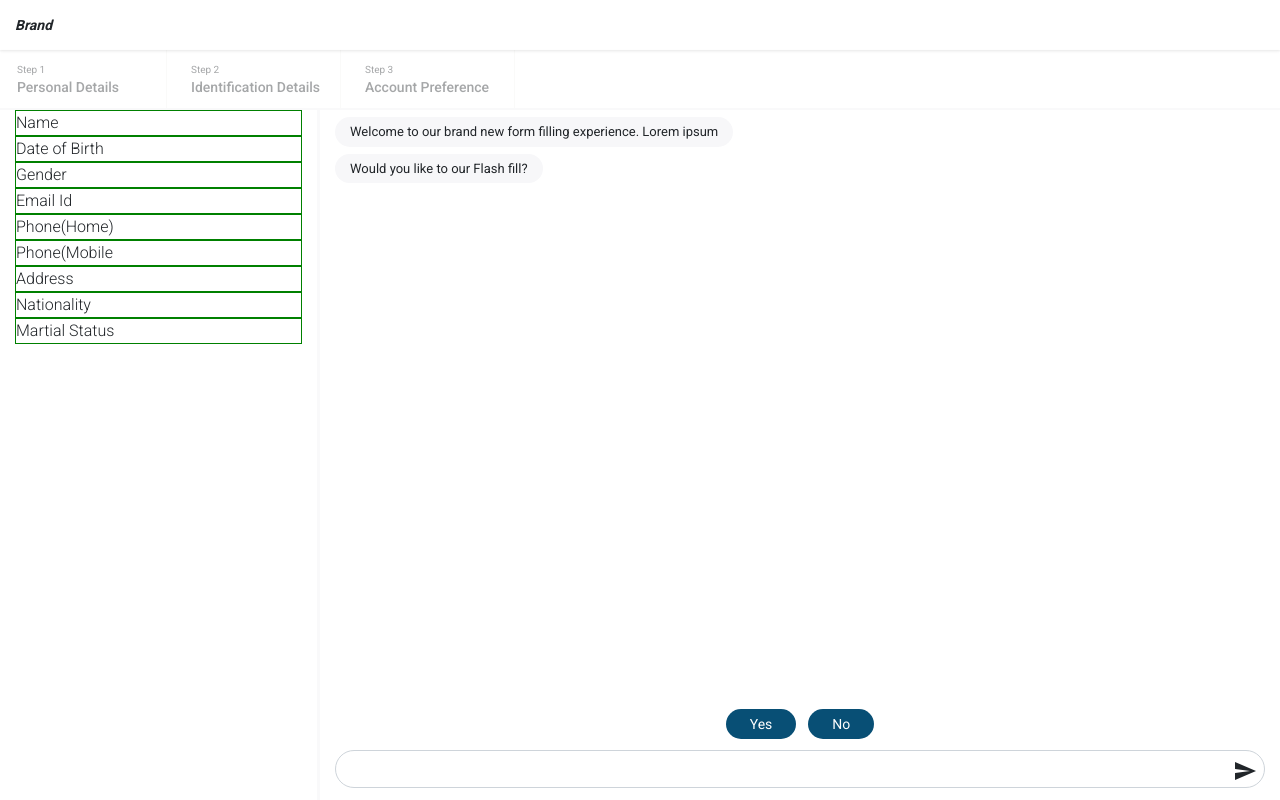
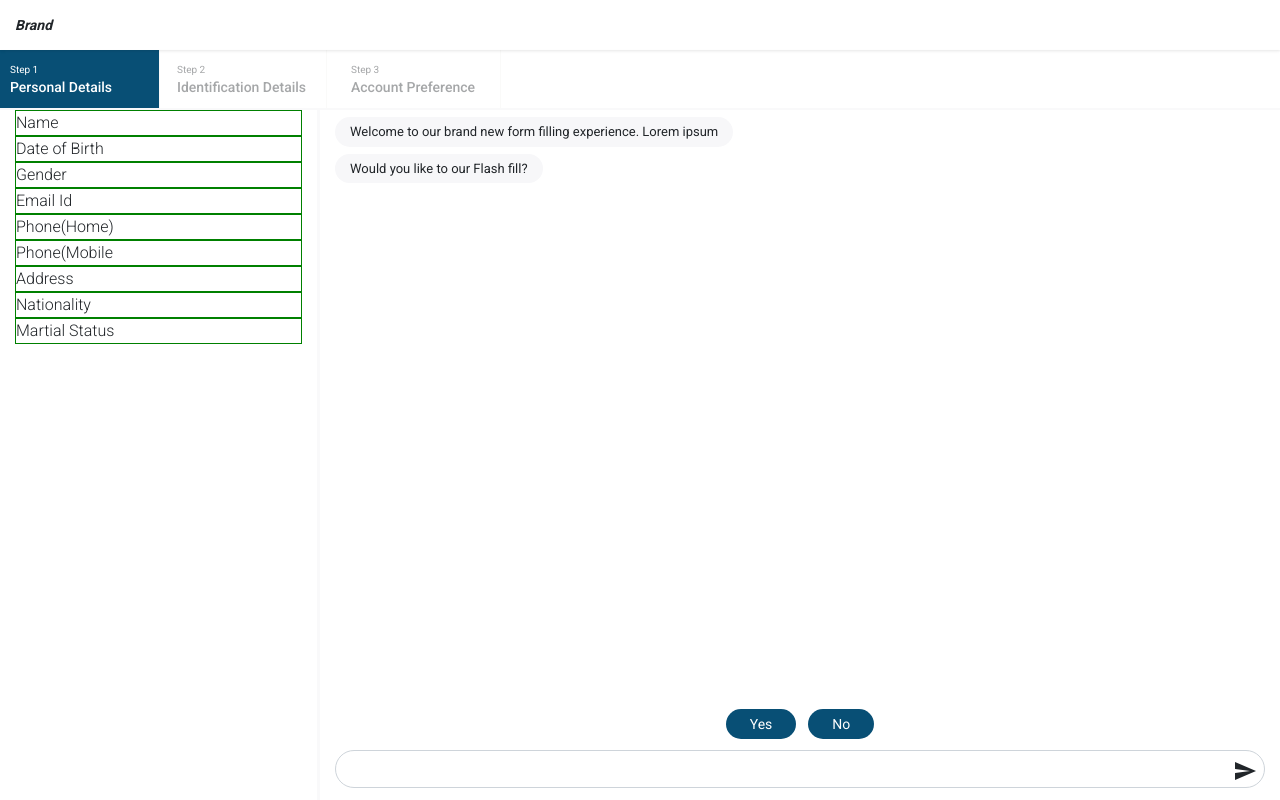
Before and after one commit to kamalbabu/new-form-layout, a React (Create React App) app: page / in a window 1280 px wide. Built offline with nearby package versions, Linux system fonts and the light colour scheme.

Commit message:
Updated form section style

```diff
--- a/src/pages/form/Form.css
+++ b/src/pages/form/Form.css
@@ -115,6 +115,11 @@
     margin:7px 0;
 }
 
+.section-item-selected{
+    background:#084F75;
+    margin: 0 !important;
+}
+
 .section-item-number{
     font-size:10px;
     font-weight: 400;
@@ -127,9 +132,19 @@
     opacity: 0.4;
 }
 
+.section-item-selected >
+.section-item-number,
+.section-item-selected >
+.section-item-label
+{
+    color:#fff;
+    opacity:1;
+}
+
 .conversation-container{
     height:calc(100vh - 110px);
 }
+
  @media (max-width: 575.98px) {
     .live-form-container{
         display: none
--- a/src/pages/form/Form.js
+++ b/src/pages/form/Form.js
@@ -225,6 +225,7 @@ class Form extends Component {
         <MDBRow className="form-sections-container">
           <FormSection
             item={this.state.formcategory}
+            selectedFormIndex={this.state.selectedFormCategory}
             onSelect={this.handleFormSectionSelection}
           />
         </MDBRow>
@@ -301,7 +302,7 @@ function FormSection(props) {
   return (
     <div className="form-section-container">
       {props.item.map((x, index) => (
-        <FormSectionItem item={x} index={index} key={x.id} onSelect={props.onSelect} />
+        <FormSectionItem item={x} index={index} selectedFormIndex={props.selectedFormIndex} key={x.id} onSelect={props.onSelect} />
       ))}
     </div>
   );
@@ -309,10 +310,10 @@ function FormSection(props) {
 
 function FormSectionItem(props) {
   return (
-    // <div className={`form-section-item ${this.state.selectedFormCategory == props.index ? 'section-item-selected' : null}`}
-    //   onClick={props.onSelect.bind(this, props.item.id)}>
-    <div className="form-section-item"
+    <div className={`form-section-item ${props.selectedFormIndex == props.index ? 'section-item-selected' : null}`}
       onClick={props.onSelect.bind(this, props.item.id)}>
+      {/* // <div className="form-section-item"
+    //   onClick={props.onSelect.bind(this, props.item.id)}> */}
       <div className="section-item-number">Step {props.index + 1}</div>
       <div className="section-item-label">{props.item.name}</div>
     </div>
```
